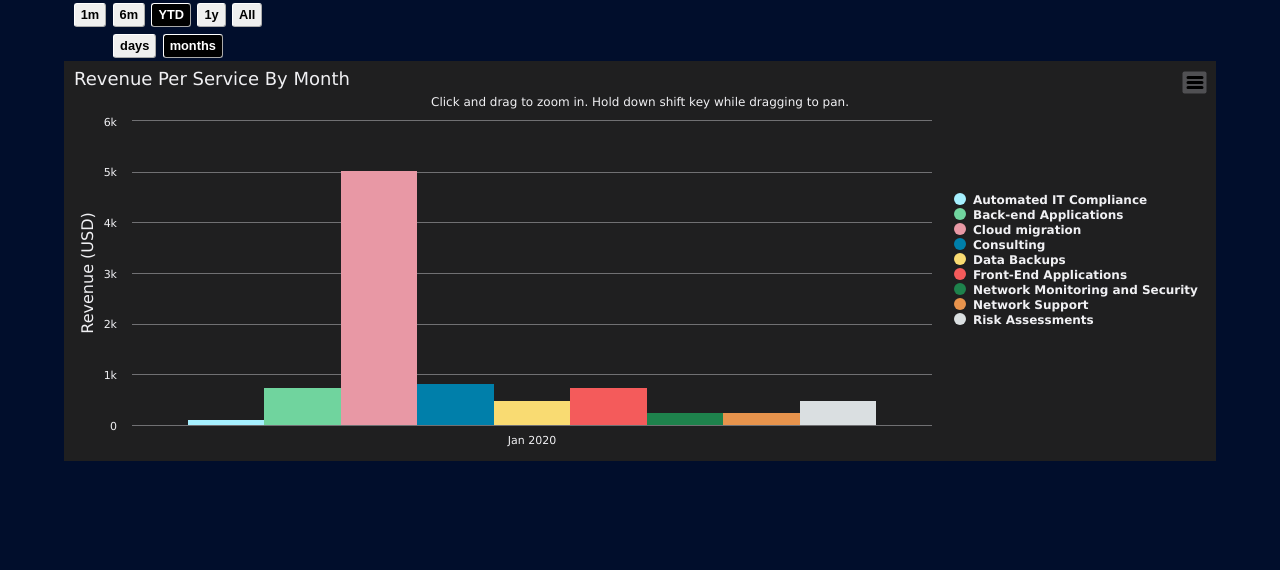
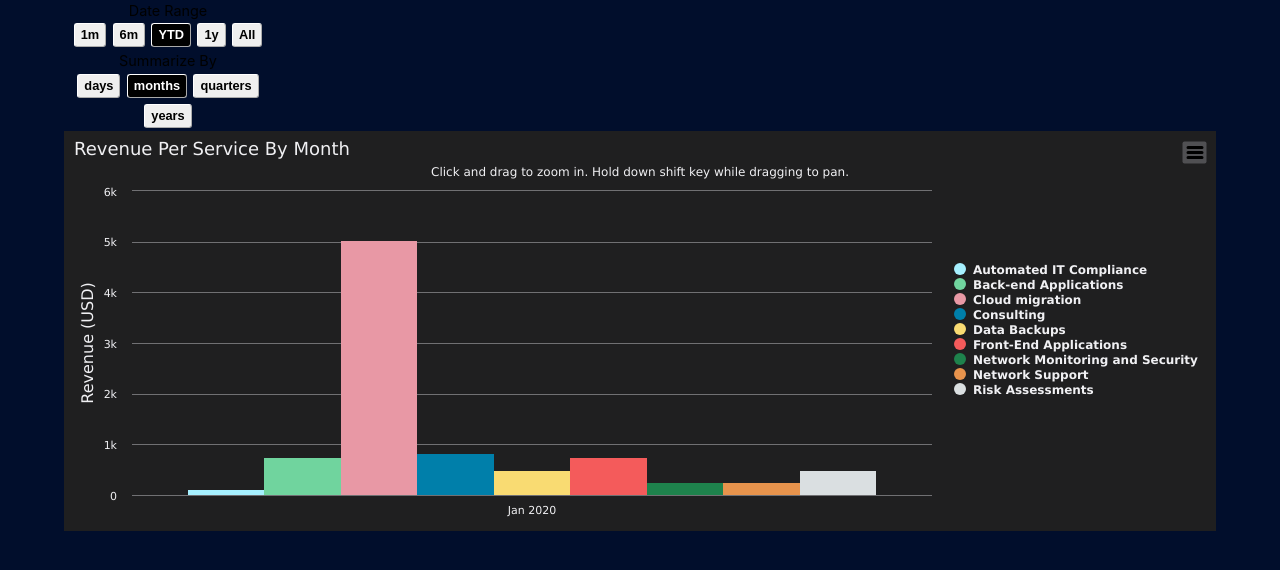
Before and after one commit to SeanPhilippi/revenue-insights, a React (Create React App) app: page / in a window 1280 px wide. Shown: the top 570 px of the page. Built offline with nearby package versions, Linux system fonts and the light colour scheme; the HTML template or start-up script is replaced by a standard one.

Commit message:
labels, quarters, years added

```diff
--- a/src/components/RevenueChart/ChartSelect.js
+++ b/src/components/RevenueChart/ChartSelect.js
@@ -7,7 +7,11 @@ const ChartSelect = () => {
     <AppContext.Consumer>
       {
         ({ handleChartSelect, currentChart }) => (
-          <div className="d-flex justify-content-between chart-select mb-2">
+          <div className="chart-select">
+            <label className="text-white">
+              Date Range
+            </label>
+            <div className="d-flex justify-content-between mb-2">
               {chartOptions.map(option => (
                   <button
                     value={ option.toLowerCase() }
@@ -19,6 +23,7 @@ const ChartSelect = () => {
                 )
               )}
             </div>
+          </div>
         )
       }
     </AppContext.Consumer>
--- a/src/components/RevenueChart/DateFormatSelect.js
+++ b/src/components/RevenueChart/DateFormatSelect.js
@@ -10,13 +10,25 @@ const DateFormatSelect = () => {
     {
       name: 'MMM YYYY',
       value: 'months'
+    },
+    {
+      name: '[Q]Q YYYY',
+      value: 'quarters'
+    },
+    {
+      name: 'YYYY',
+      value: 'years'
     }
   ];
   return (
     <AppContext.Consumer>
       {
         ({ handleDateFormat, dateFormat }) => (
-          <div className="d-flex justify-content-center chart-select mb-2">
+          <div className="chart-select">
+            <label className="text-white">
+              Summarize By
+            </label>
+            <div className="d-flex justify-content-center mb-2">
               {dateFormats.map(format => (
                   <button
                     name={ format.name }
@@ -29,6 +41,7 @@ const DateFormatSelect = () => {
                 )
               )}
             </div>
+          </div>
         )
       }
     </AppContext.Consumer>
--- a/src/components/RevenueChart/RevenueChart.css
+++ b/src/components/RevenueChart/RevenueChart.css
@@ -5,6 +5,10 @@
 
 .chart-select {
   width: 13rem;
+}
+
+label {
+  font-size: .9rem;
 }
 
 .active-chart {
--- a/src/components/RevenueChart/revenueChartConfig.js
+++ b/src/components/RevenueChart/revenueChartConfig.js
@@ -20,7 +20,7 @@ export default function(data, currentChart, dateFormat) {
         }
       },
       panning: true,
-      panKey: 'shift',
+      panKey: 'shift'
     },
     navigation: {
       buttonOptions: {
```
Lines whose indentation alone changed are shown as unchanged.
